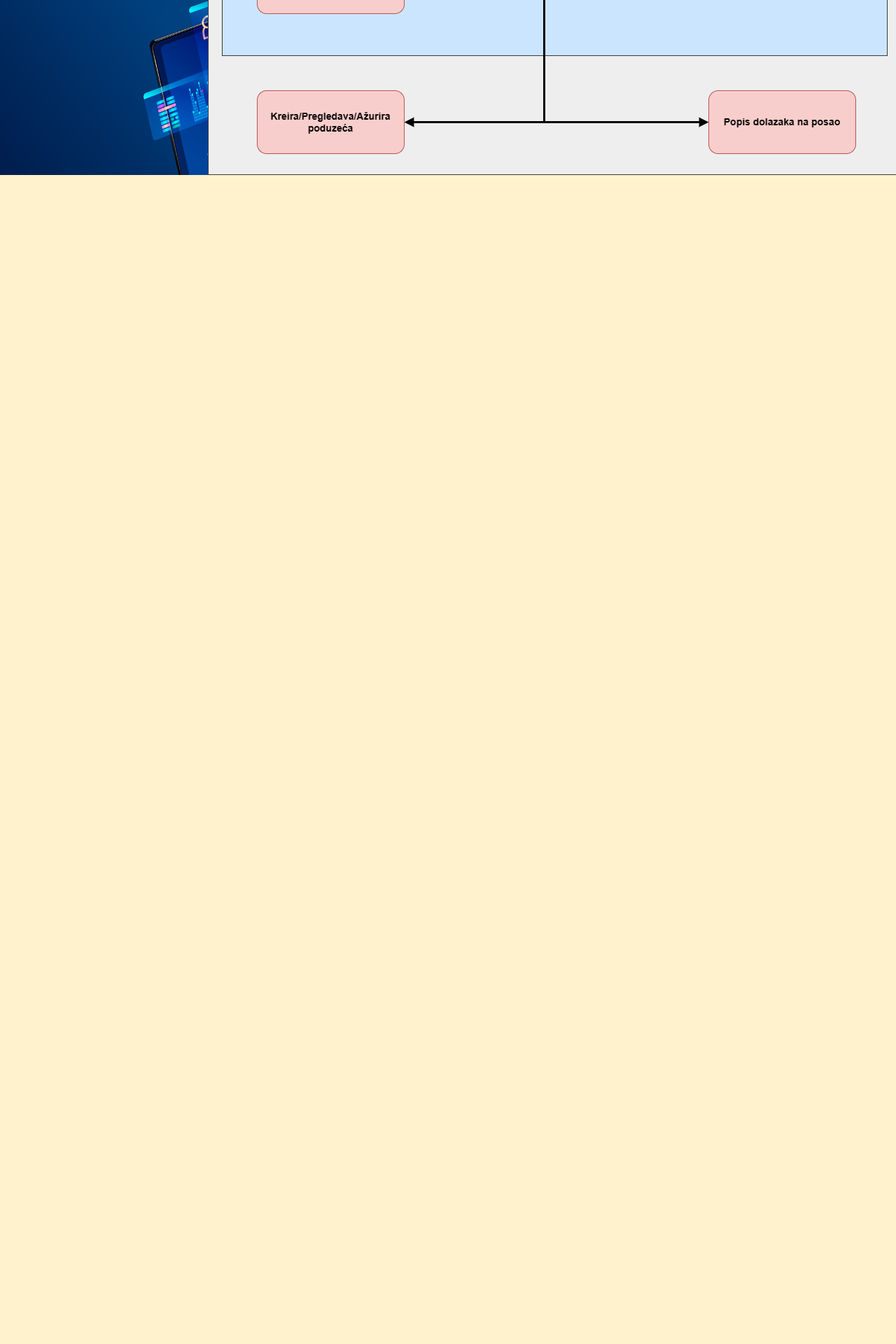
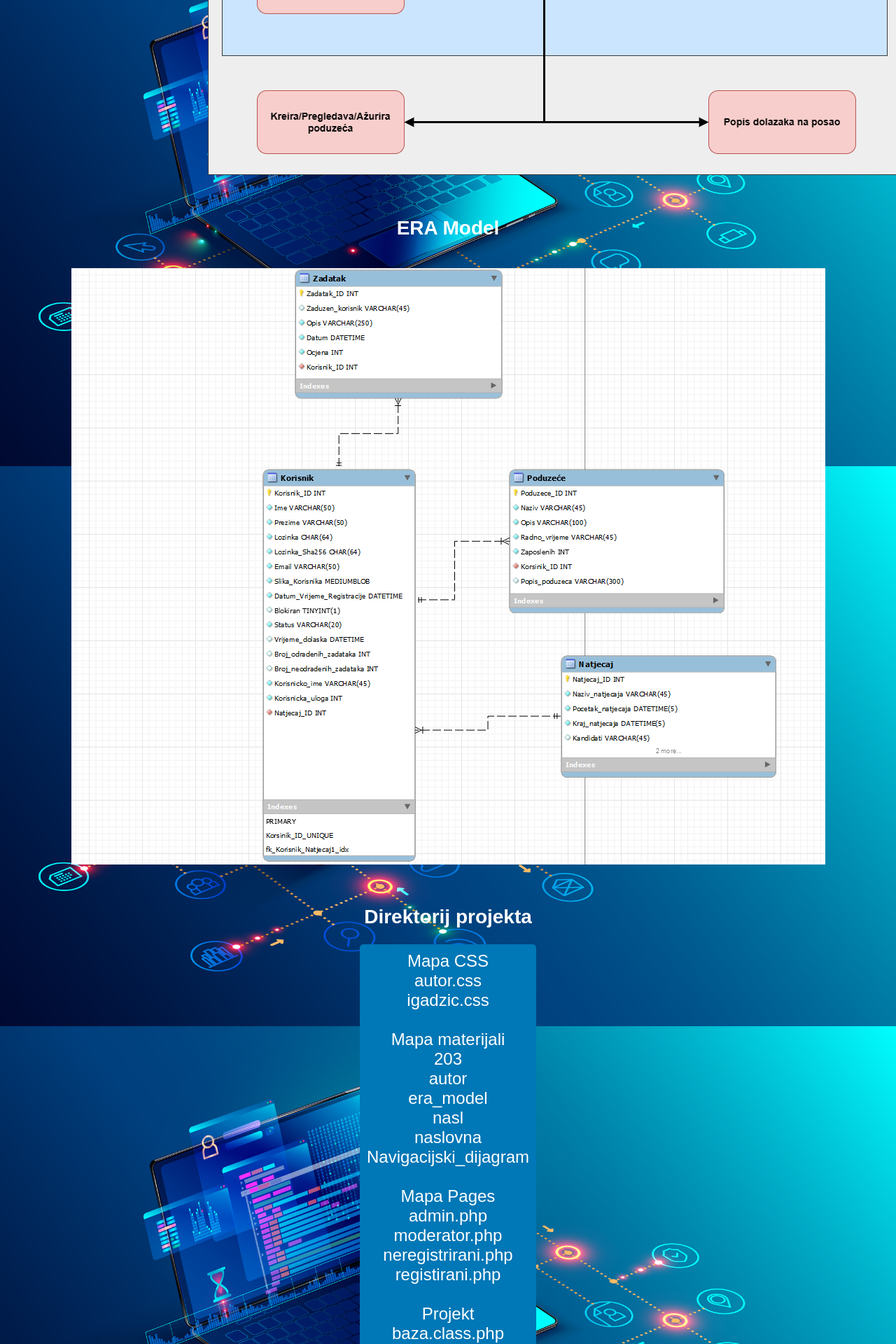
Before and after one commit to Antunsvetic/Gadzic_projekt, a PHP site: page /dokumentacija.html in a window 1280 px wide. Shown: the part 1772-3692 px from the top of the page at 70% size. Before the commit the page ends 2022 px from the top, so only its background shows below. Run offline with PHP 8.4, Linux system fonts and the light colour scheme.

Commit message:
Dokumentacija

```diff
--- a/Projekt/dokumentacija.html
+++ b/Projekt/dokumentacija.html
@@ -36,6 +36,16 @@
           max-width: 600px;
         }
 
+        .nn{
+            font-size: 24px;
+          color: white;
+          background-color: #0077b6;
+          padding: 10px;
+          border-radius: 5px;
+          text-align: center;
+          max-width: 600px;
+        }
+
       </style>
 </head>
 <body style="background-image: url('Materijali/autor.png'); background-size: cover; background-repeat: no-repeat; background-attachment: fixed;">
@@ -54,6 +64,57 @@
         <br>
         <h2>Navigacijski dijagram</h2>
         <img src="Materijali/Navigacijski_dijagram.png" alt="Navigacijski_dijagram">
+        <br>
+        <br>
+        <h2>ERA Model</h2>
+        <br>
+        <img src="Materijali/era_model.png" alt="era_model">
+        <br>
+        <br>
+        <h2>Direktorij projekta</h2>
+        <ul class="nn">
+            <li>Mapa CSS</li>
+            <li>autor.css</li>
+            <li>igadzic.css</li>
+            <br>
+            <li>Mapa materijali</li>
+            <li>203</li>
+            <li>autor</li>
+            <li>era_model</li>
+            <li>nasl</li>
+            <li>naslovna</li>
+            <li>Navigacijski_dijagram</li>
+            <br>
+            <li>Mapa Pages</li>
+            <li>admin.php</li>
+            <li>moderator.php</li>
+            <li>neregistrirani.php</li>
+            <li>registirani.php</li>
+            <br>
+            Projekt
+            <li>baza.class.php</li>
+            <li>dodaj_zadatak.php</li>
+            <li>edit_natjecaj.php</li>
+            <li>igadzic.js</li>
+            <li>index.php</li>
+            <li>meni.php</li>
+            <li>o_autoru.html</li>
+            <li>odjava.php</li>
+            <li>prijava_natjecaja.php</li>
+            <li>privatno.html</li>
+            <li>sesija.class.php</li>
+        </ul>
+        <br>
+        <h2>Korištene tehnologije i alati</h2>
+        <br>
+        <p>Visual Studio Code i MySQL Workbench</p>
+        <br>
+        <h2>Završenost projekta</h2>
+        <p>Projekt nije dovršen 100% i neke funkcionalnosti bi se možda mogle bolje složiti, ali postotak završenosti smataram oko 70-80% projekta. Glavne funkcije su implementirane u projekt. Kao što su registriranje, logiranje, kreiranje i pregledavanje zadataka, poduzeća, natječaja...</p>
+        <br>
+        <h2>Uočeni promlebi</h2>
+        <p>Projekt nema problema u radu, ako se ne gleda da neke funckionalnosti nisu napravljene.</p>
+        <br>
     </div>
 </body>
 
```
Also changed, not shown: Projekt/css/autor.css (+30 -1 lines), Projekt/o_autoru.html (+8 -2 lines), Projekt/privatno.html (+0 -9 lines), Projekt/Materijali/era_model.png (added).
